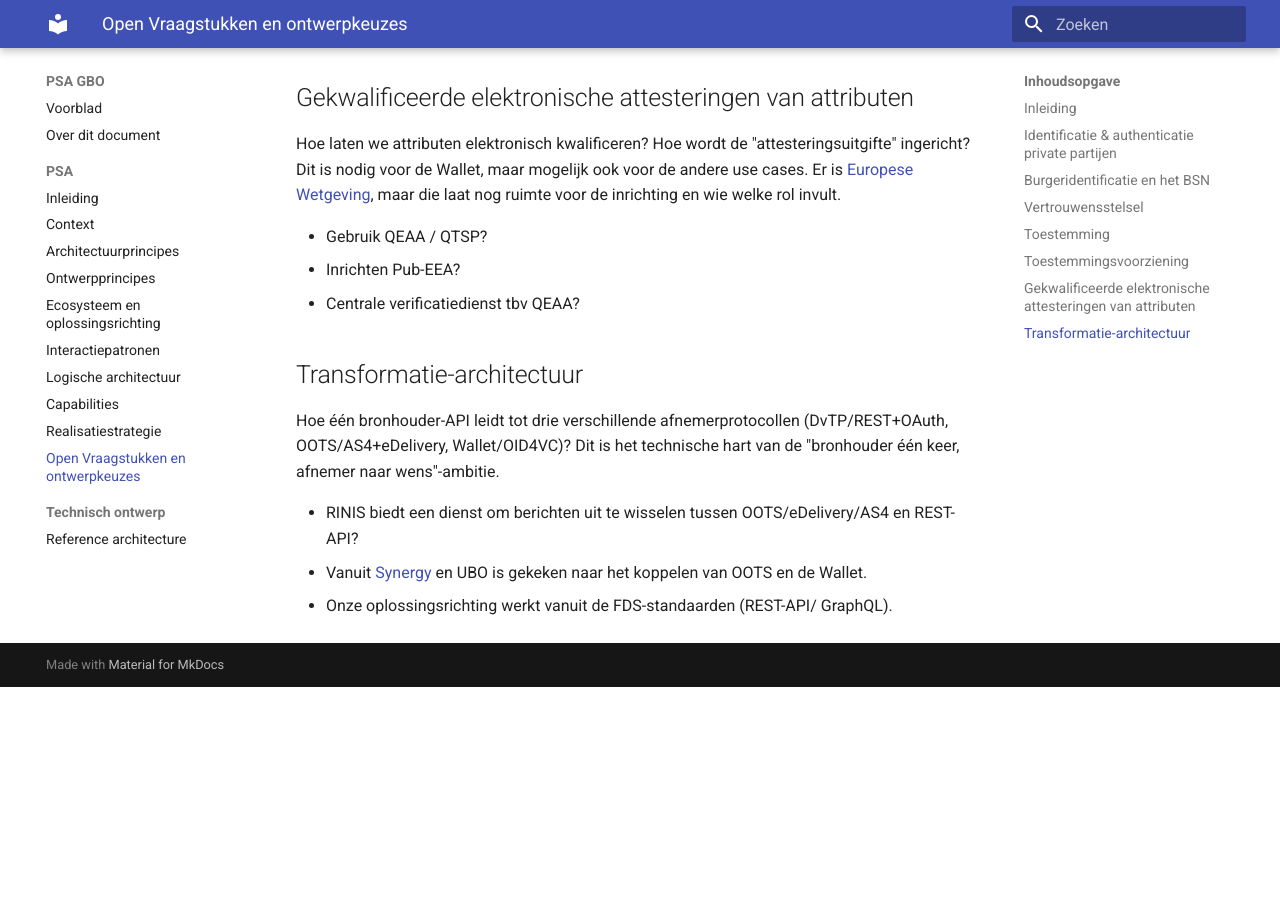
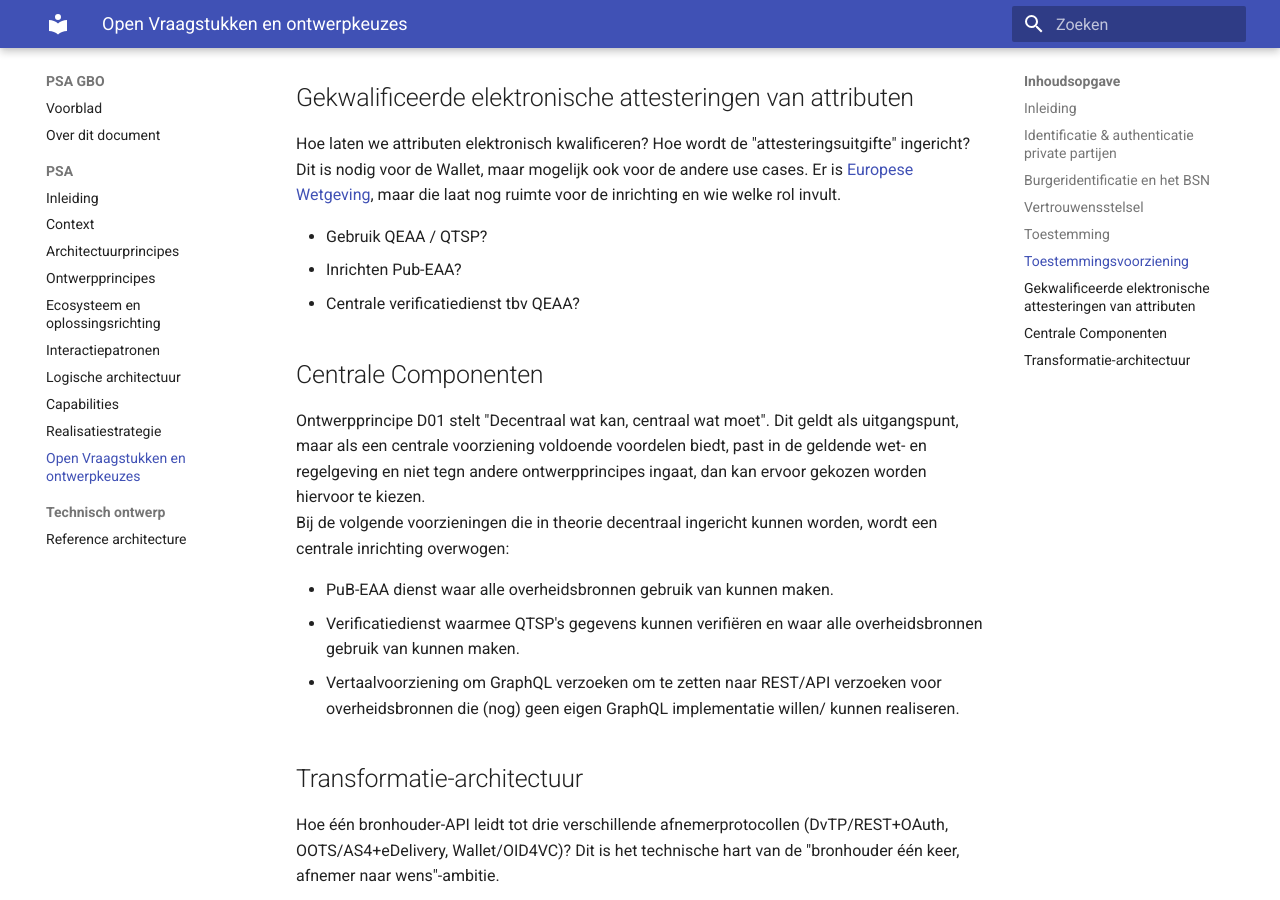
Before and after one commit to ICTU/GBO, an MkDocs documentation site: the page built from docs/psa/vraagstukken.md, in a window 1280 px wide and 900 px high, scrolled down 1199 px. Built offline with MkDocs 1.6.1 and Material for MkDocs 9.7.7, drawn with Linux system fonts in a browser that asks for light colours; before the commit the page ends 1886 px from its top, so only the background shows below that.

Commit message:
Update vraagstukken.md

```diff
--- a/docs/psa/vraagstukken.md
+++ b/docs/psa/vraagstukken.md
@@ -39,8 +39,18 @@ Hoe laten we attributen elektronisch kwalificeren? Hoe wordt de "attesteringsuit
 Dit is nodig voor de Wallet, maar mogelijk ook voor de andere use cases. Er is [Europese Wetgeving](https://eur-lex.europa.eu/legal-content/NL/TXT/HTML/?uri=OJ:L_202501569), maar die laat nog ruimte voor de inrichting en wie welke rol invult.
 
 - Gebruik QEAA / QTSP?
-- Inrichten Pub-EEA?
+- Inrichten Pub-EAA?
 - Centrale verificatiedienst tbv QEAA?
+
+
+## Centrale Componenten
+
+Ontwerpprincipe D01 stelt "Decentraal wat kan, centraal wat moet". Dit geldt als uitgangspunt, maar als een centrale voorziening voldoende voordelen biedt, past in de geldende wet- en regelgeving en niet tegn andere ontwerpprincipes ingaat, dan kan ervoor gekozen worden hiervoor te kiezen.
+Bij de volgende voorzieningen die in theorie decentraal ingericht kunnen worden, wordt een centrale inrichting overwogen:
+
+- PuB-EAA dienst waar alle overheidsbronnen gebruik van kunnen maken.
+- Verificatiedienst waarmee QTSP's gegevens kunnen verifiëren en waar alle overheidsbronnen gebruik van kunnen maken.
+- Vertaalvoorziening om GraphQL verzoeken om te zetten naar REST/API verzoeken voor overheidsbronnen die (nog) geen eigen GraphQL implementatie willen/ kunnen realiseren.
 
 
 ## Transformatie-architectuur
```
